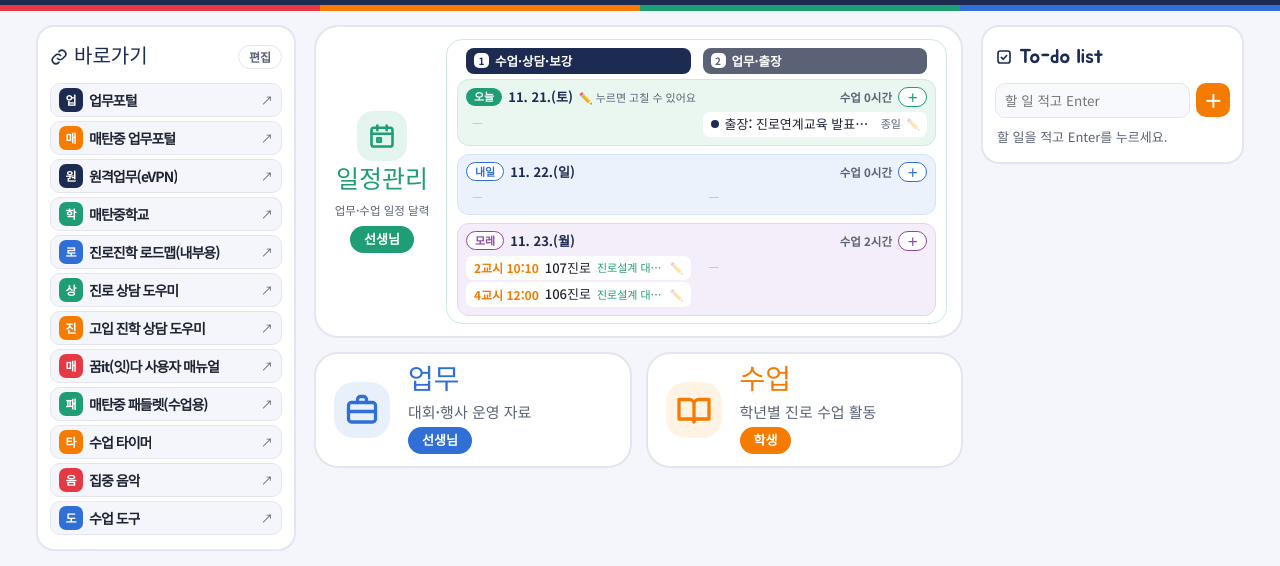
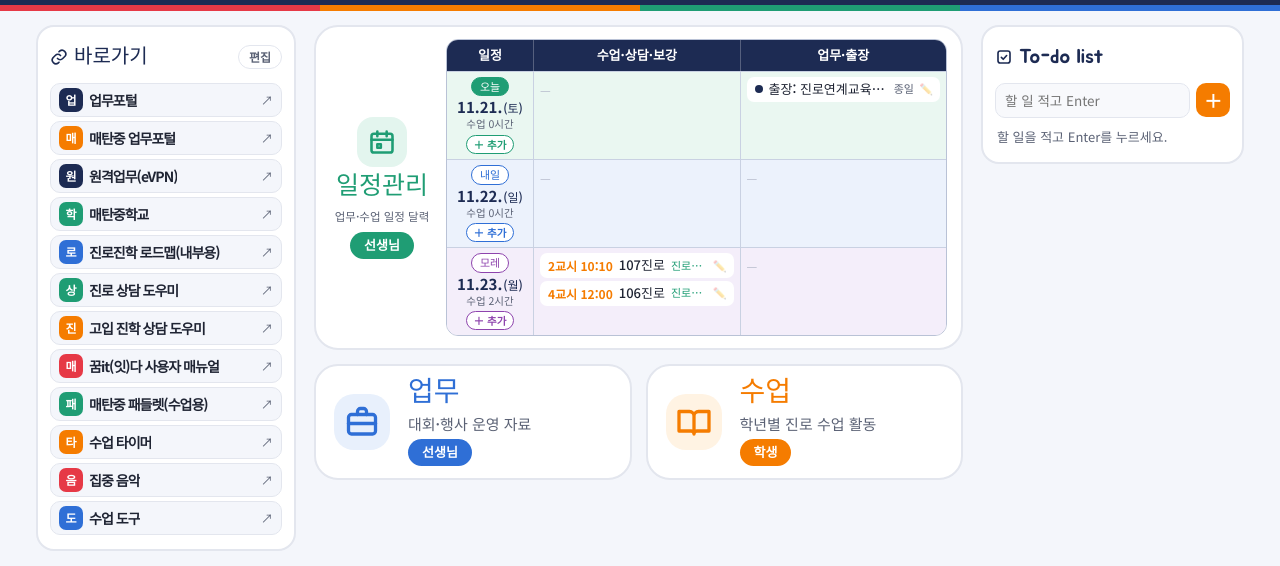
Before and after one commit to limhyunjung07-beep/03-it-career-class, a plain HTML site: page index.html in a window 1280 px wide. Shown: the part 69-635 px from the top of the page. Drawn offline with Linux system fonts and the light colour scheme.

Commit message:
Add files via upload

```diff
--- a/index.html
+++ b/index.html
@@ -355,6 +355,34 @@ dialog.ev::backdrop{background:rgba(29,43,83,.45)}
 .today .day .cols{margin-top:2px}
 .today .none{color:#b6bccb;padding:1px 6px}
 @media (max-width:560px){.today .colhead{order:2;padding:0 2px 2px;gap:2px 6px}.today .colhead h4{font-size:11.5px;padding:2px 6px}.today{display:flex;flex-direction:column}.today .dtabs{order:1}.today .day{order:3}}
+/* ===== 표 모양: 일정 | 수업·상담·보강 | 업무·출장 ===== */
+.today{display:block!important;padding:0!important;gap:0!important;border:1.5px solid #b9c2d6!important;border-radius:12px!important;overflow:hidden;background:#fff}
+.today .dtabs{display:none!important}
+.today .thead,.today .trow{display:grid;grid-template-columns:86px minmax(0,1fr) minmax(0,1fr)}
+.today .thead>div{background:var(--navy);color:#fff;font-weight:700;font-size:13px;text-align:center;padding:5px 4px;border-left:1px solid rgba(255,255,255,.25)}
+.today .thead>div:first-child{border-left:0}
+.today .trow{border-top:1px solid #c9d1e2}
+.today .trow>div{border-left:1px solid #c9d1e2;padding:5px 6px;min-width:0}
+.today .trow>div:first-child{border-left:0}
+.today .trow.d0{background:#eaf7f1}.today .trow.d1{background:#ecf2fc}.today .trow.d2{background:#f4eefa}
+.today .tdate{display:flex;flex-direction:column;align-items:center;justify-content:center;gap:2px;text-align:center}
+.today .tdate .tag{font-size:11px;padding:0 8px;margin:0}
+.today .tdate b{font-size:15px;color:var(--navy);line-height:1.2;font-variant-numeric:tabular-nums}
+.today .tdate b span{font-size:12px;font-weight:500;margin-left:1px}
+.today .tdate small{font-size:10.5px;color:var(--sub);line-height:1.2}
+.today .tdate .add{margin:2px 0 0;font-size:10.5px;padding:0 7px;line-height:17px}
+.today .trow .tag{background:#fff;border:1.5px solid currentColor}
+.today .trow.d1 .tag,.today .trow.d1 .add{color:var(--blue);border-color:var(--blue);background:#fff}
+.today .trow.d2 .tag,.today .trow.d2 .add{color:#8e44ad;border-color:#8e44ad;background:#fff}
+.today .trow.d0 .tag{background:var(--green);color:#fff;border-color:var(--green)}
+.today .tcell ul{gap:3px}
+.today .tcell .none{color:#b6bccb;text-align:center;padding:4px 0;background:none}
+@media (max-width:560px){
+  .today .thead,.today .trow{grid-template-columns:58px minmax(0,1fr) minmax(0,1fr)}
+  .today .thead>div{font-size:11.5px;padding:4px 2px;letter-spacing:-.04em}
+  .today .trow>div{padding:4px 3px}
+  .today .tdate b{font-size:13px}.today .tdate small{display:none}
+  .today .tdate .add{font-size:10px;padding:0 5px}}
 </style>
 </head>
 <body>
@@ -460,17 +488,18 @@ dialog.ev::backdrop{background:rgba(29,43,83,.45)}
       .sort((a,b)=>a.m-b.m);
     const nC=cs.filter(e=>e.cat==='counsel').length;
     const sum=info.holiday?esc(info.holiday):'수업 '+act+'시간'+(nC?' · 상담 '+nC+'건':'');
-    let h='<div class="day d'+idx+(isToday?'':' next')+'"><div class="th"><span><span class="tag">'+label+'</span>'+(d.getMonth()+1)+'. '+d.getDate()+'.('+W[d.getDay()]+')'+(isToday?'<span class="hint">✏️ 누르면 고칠 수 있어요</span>':'')+'</span><span><small>'+sum+'</small><button type="button" class="add" data-add="'+ds+'" title="이 날에 일정 추가">＋</button></span></div>';
-    h+='<div class="cols"><div><ul>'+(rows.length?rows.map(r=>r.html).join(''):'<li class="none">—</li>')+'</ul>';
-    h+='</div><div><ul>'+(others.length?others.sort((a,b)=>evMin(a.time)-evMin(b.time)).map(e=>
-      '<li tabindex="0" class="ed" data-k="'+esc(e.key)+'" title="'+esc(e.title+(e.time?' · '+e.time:''))+' · 눌러서 고치기"><span class="dot" style="background:'+((CATS[e.cat]||CATS.etc).c)+'"></span><b>'+esc(e.title)+'</b>'+(e.time?'<small>'+esc(e.time)+'</small>':'')+'</li>').join(''):'<li class="none">—</li>')+'</ul></div></div></div>';
+    const ul1='<ul>'+(rows.length?rows.map(r=>r.html).join(''):'<li class="none">—</li>')+'</ul>';
+    const ul2='<ul>'+(others.length?others.sort((a,b)=>evMin(a.time)-evMin(b.time)).map(e=>
+      '<li tabindex="0" class="ed" data-k="'+esc(e.key)+'" title="'+esc(e.title+(e.time?' · '+e.time:''))+' · 눌러서 고치기"><span class="dot" style="background:'+((CATS[e.cat]||CATS.etc).c)+'"></span><b>'+esc(e.title)+'</b>'+(e.time?'<small>'+esc(e.time)+'</small>':'')+'</li>').join(''):'<li class="none">—</li>')+'</ul>';
+    let h='<div class="trow d'+idx+'"><div class="tdate"><span class="tag">'+label+'</span><b>'+(d.getMonth()+1)+'.'+d.getDate()+'.<span>('+W[d.getDay()]+')</span></b><small>'+sum+'</small><button type="button" class="add" data-add="'+ds+'" title="이 날에 일정 추가">＋ 추가</button></div>'
+      +'<div class="tcell">'+ul1+'</div><div class="tcell">'+ul2+'</div></div>';
     return h;
   }
   function render(){
     const d=new Date(),t=new Date(d);t.setDate(d.getDate()+1);
     const t2=new Date(d);t2.setDate(d.getDate()+2);
     const days=[[d,'오늘'],[t,'내일'],[t2,'모레']];
-    box.innerHTML='<div class="colhead"><h4><i>1</i>수업·상담·보강</h4><h4><i>2</i>업무·출장</h4></div><div class="dtabs" role="tablist">'+days.map(([x,l],i)=>'<button type="button" role="tab" data-sel="'+i+'" aria-selected="'+(daySel===i)+'">'+l+' <small>'+(x.getMonth()+1)+'. '+x.getDate()+'.('+W[x.getDay()]+')</small></button>').join('')+'</div>'
+    box.innerHTML='<div class="thead"><div>일정</div><div>수업·상담·보강</div><div>업무·출장</div></div><div class="dtabs" role="tablist" hidden>'+days.map(([x,l],i)=>'<button type="button" role="tab" data-sel="'+i+'" aria-selected="'+(daySel===i)+'">'+l+' <small>'+(x.getMonth()+1)+'. '+x.getDate()+'.('+W[x.getDay()]+')</small></button>').join('')+'</div>'
       +days.map(([x,l],i)=>dayBlock(x,l,i===0,i)).join('');
     box.dataset.sel=daySel;
   }
```
